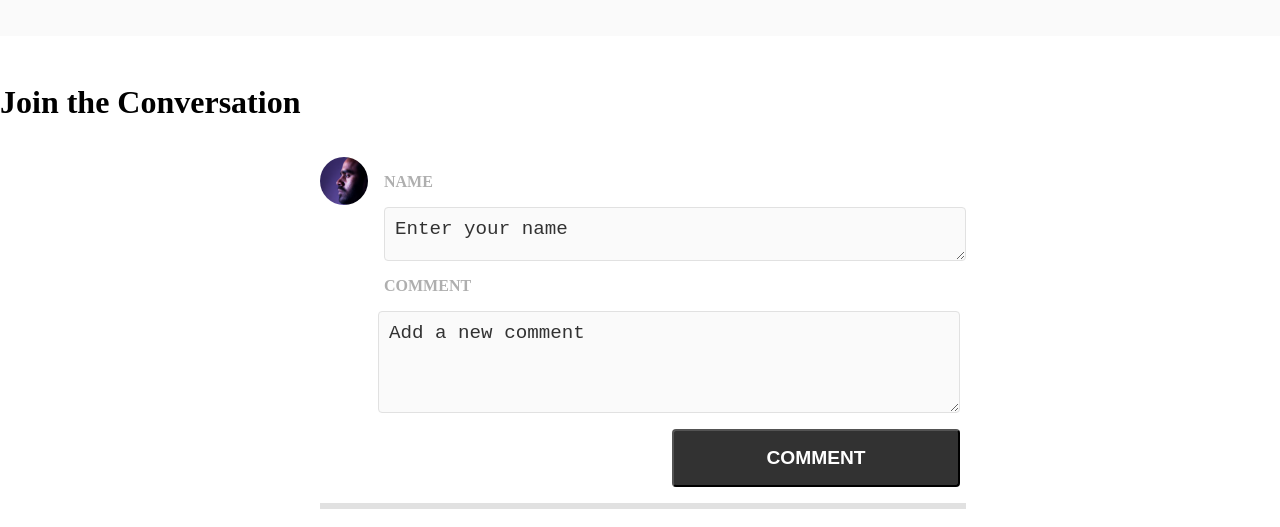
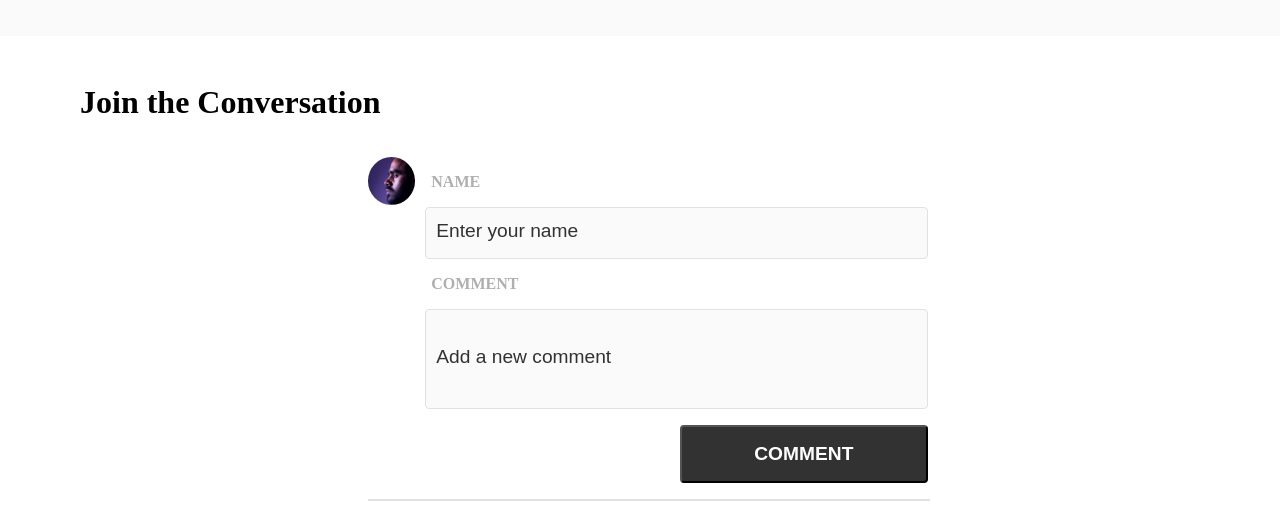
Before and after one commit to ChaoyangS/BandSite, a plain HTML site: page index.html in a window 1280 px wide. Shown: the part 2685-3212 px from the top of the page. Drawn offline with nearby package versions, Linux system fonts and the light colour scheme; no server answers.

Commit message:
fix formatting

```diff
--- a/index.html
+++ b/index.html
@@ -28,7 +28,6 @@
     <section class="hero">
       <h1 class="hero">The Bees Knees</h1>
     </section>
-    <!--<img class="hero" src="./assets/images/hero-bio.jpg" alt="hero" /> -->
 
     <section class="About">
       <h1 class="About__title">About the Musicians</h1>
@@ -130,29 +129,30 @@
         <section class="comments__top">
           <div class="comments__avatar"></div>
           <section class="comments__box">
+            <div class="description--block">
               <label class="description" for="name">NAME</label>
-            <textarea
+              <input
                 class="description__name"
                 name="name"
                 id="name"
                 placeholder="Enter your name"
                 minlength="1"
                 required
-            ></textarea>
-
+              />
               <label class="description" for="comment">COMMENT </label>
-            <section class="description--block">
-              <textarea
+            </div>
+            <div class="description--block">
+              <input
                 class="description__comment"
                 name="comment"
                 id="comment"
                 placeholder="Add a new comment"
                 minlength="1"
                 required
-              ></textarea>
+              />
 
               <button class="comments__button">COMMENT</button>
-            </section>
+            </div>
           </section>
         </section>
         <hr class="solid" />
--- a/scripts/band-site-api.js
+++ b/scripts/band-site-api.js
@@ -25,7 +25,6 @@ class BandSiteApi {
     const responseShow = await axios.get(
       `${this.baseUrl}showdates?api_key=${apiKey}`
     );
-    console.log(responseShow);
     const showData = responseShow.data;
     return showData;
   }
@@ -34,7 +33,6 @@ class BandSiteApi {
     const response = await axios.get(
       `${this.baseUrl}comments?api_key=${apiKey}`
     );
-
     const commentsData = response.data;
     return commentsData;
   }
--- a/scripts/build-shows-page.js
+++ b/scripts/build-shows-page.js
@@ -1,12 +1,8 @@
 const BandSite1 = new BandSiteApi(apiKey);
 const show1 = await BandSite1.getShows();
-console.log(show1);
-
 const showListEle = document.querySelector(".shows__title1");
-console.log(showListEle);
 
 function displayShows() {
-  //showListEle.innerHTML = "";
   show1.forEach((show) => {
     displayShow(show);
   });
--- a/styles/bio.scss
+++ b/styles/bio.scss
@@ -21,7 +21,6 @@ h1.hero {
   @include mobilePageHeader;
   @include tablet {
     @include desktopPageHeader;
-    /*font-size: 2.5rem;*/
     height: 20rem;
   }
 
@@ -119,6 +118,12 @@ div.photo--gallery {
     margin: 0 5rem;
   }
 }
+.comments {
+  margin: 0 1.5rem;
+  @include desktop {
+    margin: 0 5rem;
+  }
+}
 
 .comments__top {
   display: flex;
@@ -127,12 +132,16 @@ div.photo--gallery {
 }
 .comments__box {
   width: 90%;
+  display: flex;
+  flex-direction: column;
+  flex-wrap: wrap;
   padding-left: 1rem;
   padding-bottom: 1rem;
 }
 .comment__form {
   display: flex;
   width: 95%;
+  padding-left: 1rem;
 
   flex-direction: column;
   align-items: flex-end;
@@ -151,7 +160,6 @@ div.photo--gallery {
   width: 2.25rem;
   height: 2.25rem;
   border-radius: 50%;
-  //padding: 1rem;
 
   @include tablet {
     width: 3rem;
@@ -164,7 +172,6 @@ div.photo--gallery {
   width: 2.25rem;
   height: 2.25rem;
   border-radius: 50%;
-  //padding: 1rem;
 
   @include tablet {
     width: 3rem;
--- a/styles/partials/_global.scss
+++ b/styles/partials/_global.scss
@@ -10,6 +10,7 @@ body {
 }
 h1 {
   @include mobilePageHeader;
+
   padding-bottom: 1rem;
   padding-top: 1.5rem;
 
@@ -169,8 +170,9 @@ header {
 hr {
   color: $SecondaryColor2;
   background-color: $SecondaryColor2;
-  height: 0.01rem;
+  height: 0.005rem;
   border: solid;
+  border-width: thin;
   width: 100%;
   margin: auto;
   margin-bottom: 2rem;
--- a/styles/shows.scss
+++ b/styles/shows.scss
@@ -82,7 +82,7 @@ p.hero-album {
     flex-direction: row;
     align-items: baseline;
     justify-content: space-around;
-  } //need to check guide
+  }
 }
 .shows__title1 {
   @include desktop {
```
Also changed, not shown: pages/shows.html (+0 -5 lines), scripts/index-page.js (+0 -11 lines), styles/bio.css, styles/shows.css. Lines whose indentation alone changed are shown as unchanged.
